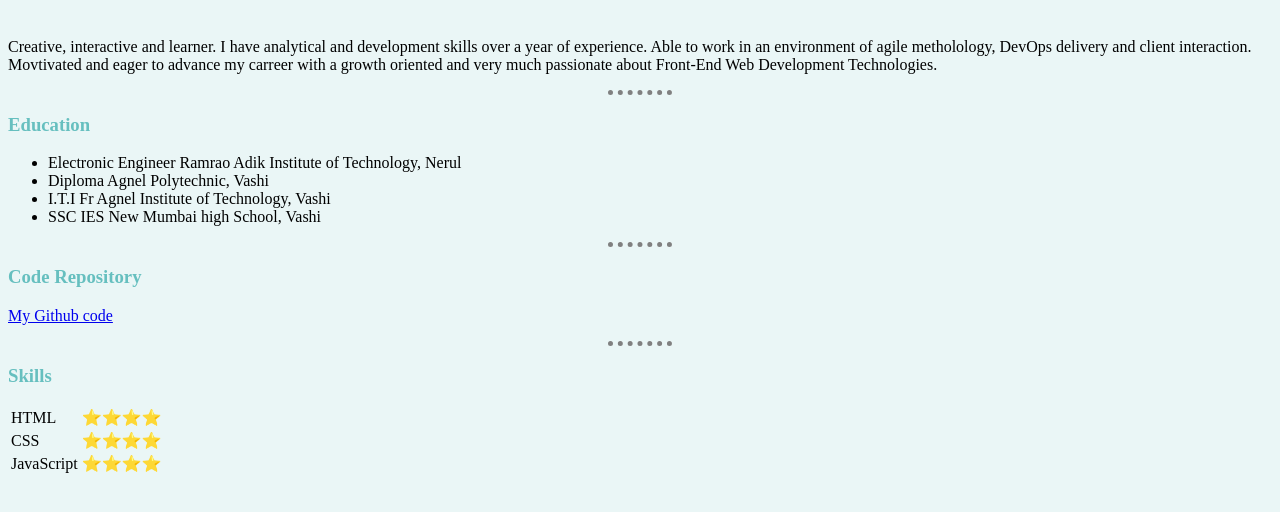
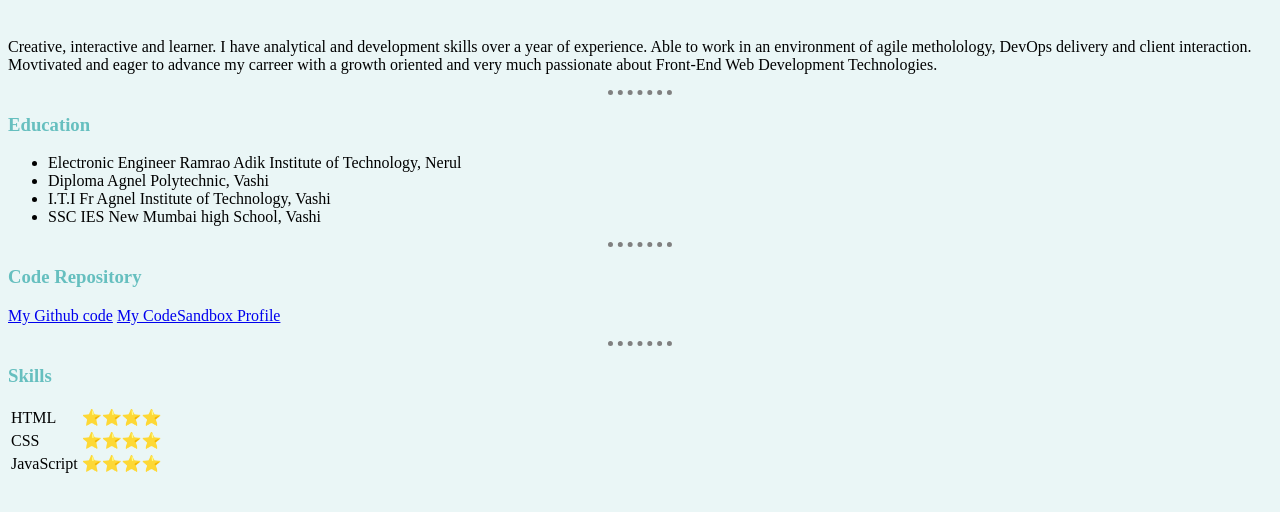
Before and after one commit to jeet-mahesh-shirodkar/cv, a plain HTML site: page index.html in a window 1280 px wide. Shown: the part 232-744 px from the top of the page. Drawn offline with Linux system fonts and the light colour scheme.

Commit message:
code profile

```diff
--- a/index.html
+++ b/index.html
@@ -32,7 +32,8 @@
     </ul>
     <hr>
     <h3>Code Repository</h3>
-    <p><a href="https://github.com/jeet-mahesh-shirodkar">My Github code</a></p>
+    <p><a href="https://github.com/jeet-mahesh-shirodkar">My Github code</a>
+    <a href="https://codesandbox.io/u/jeet-mahesh-shirodkar/sandboxes">My CodeSandbox Profile</a></p>
     <hr>
     <h3>Skills</h3>
     <table>
```
